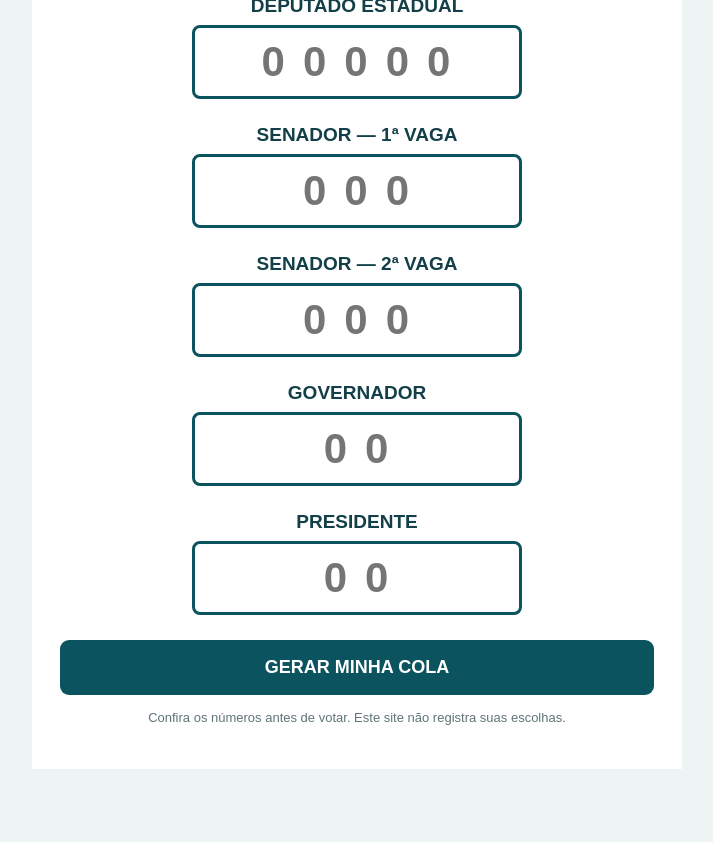
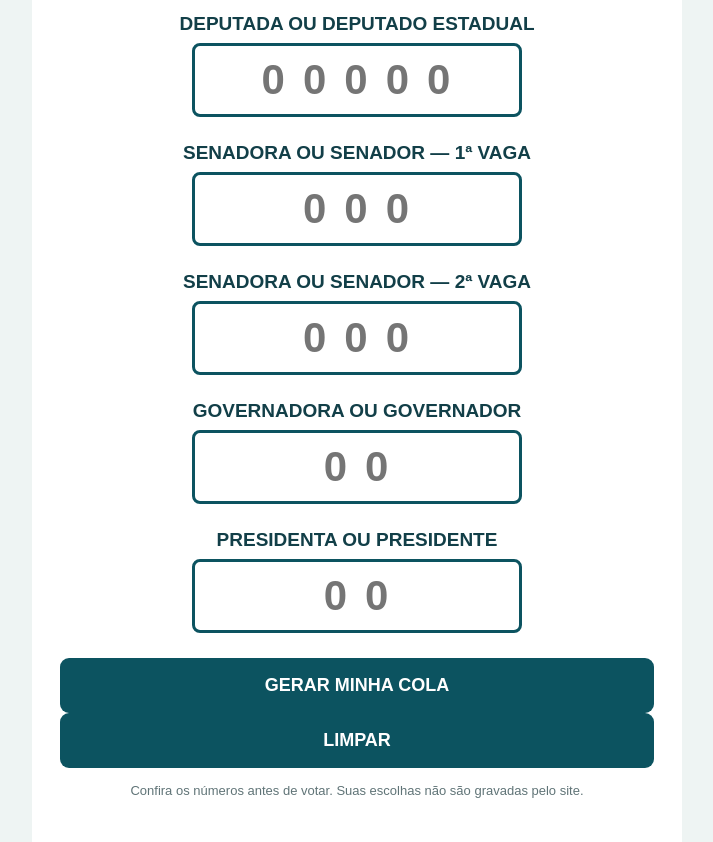
Before and after one commit to GLEISONtiago/colinha, a Next.js app: page / in a window 1280 px wide. Shown: the part 420-1262 px from the top of the page, without its empty margins (283-996 px from the left). Before the commit the page ends 1189 px from the top, so only its background shows below. Built offline with nearby package versions, Linux system fonts and the light colour scheme.

Commit message:
Connect candidate lookup and generate electoral note

```diff
--- a/app/page.js
+++ b/app/page.js
@@ -1,4 +1,62 @@
 'use client';
-import {useState} from 'react';
-const cargos=[['DEPUTADO FEDERAL',4],['DEPUTADO ESTADUAL',5],['SENADOR — 1ª VAGA',3],['SENADOR — 2ª VAGA',3],['GOVERNADOR',2],['PRESIDENTE',2]];
-export default function Home(){const [vals,setVals]=useState({});function set(c,n,v){setVals(s=>({...s,[c]:v.replace(/\\D/g,'').slice(0,n)}))}return <main><header><div>ELEIÇÕES 2026 • PARAÍBA</div><h1>NO DIA 04/10,<br/><b>LEVE A COLA!</b></h1><p>Digite os números que você escolheu. A ferramenta não recomenda candidaturas.</p></header><section>{cargos.map(([c,n])=><div className="cargo" key={c}><label>{c}</label><input inputMode="numeric" maxLength={n} value={vals[c]||''} onChange={e=>set(c,n,e.target.value)} placeholder={'0'.repeat(n)}/></div>)}<button>GERAR MINHA COLA</button><p className="nota">Confira os números antes de votar. Este site não registra suas escolhas.</p></section></main>}
+import {useEffect,useState} from 'react';
+
+const SUPABASE_URL='https://lyagstynyfupldvbzgpb.supabase.co';
+const SUPABASE_KEY='sb_publishable_g3yKs7jTypCIgmXmaJAeUg_PGSkZAhy';
+
+const cargos=[
+ {id:'depFederal',label:'DEPUTADA OU DEPUTADO FEDERAL',office:'DEPUTADO FEDERAL',digits:4,uf:'PB'},
+ {id:'depEstadual',label:'DEPUTADA OU DEPUTADO ESTADUAL',office:'DEPUTADO ESTADUAL',digits:5,uf:'PB'},
+ {id:'senador1',label:'SENADORA OU SENADOR — 1ª VAGA',office:'SENADOR',digits:3,uf:'PB'},
+ {id:'senador2',label:'SENADORA OU SENADOR — 2ª VAGA',office:'SENADOR',digits:3,uf:'PB'},
+ {id:'governador',label:'GOVERNADORA OU GOVERNADOR',office:'GOVERNADOR',digits:2,uf:'PB'},
+ {id:'presidente',label:'PRESIDENTA OU PRESIDENTE',office:'PRESIDENTE',digits:2,uf:'BR'},
+];
+
+async function buscar(c,numero){
+ const qs=new URLSearchParams({select:'ballot_name,party_abbreviation,candidate_number,photo_url,tse_candidate_id',election_year:'eq.2026',uf:`eq.${c.uf}`,office:`eq.${c.office}`,candidate_number:`eq.${numero}`});
+ const r=await fetch(`${SUPABASE_URL}/rest/v1/candidates?${qs}`,{headers:{apikey:SUPABASE_KEY,Authorization:`Bearer ${SUPABASE_KEY}`}});
+ if(!r.ok) throw new Error('Falha ao consultar');
+ return r.json();
+}
+
+function Campo({c,value,onChange}){
+ const [state,setState]=useState({status:'idle',items:[]});
+ useEffect(()=>{let active=true;if(value.length!==c.digits){setState({status:'idle',items:[]});return}
+  setState({status:'loading',items:[]});
+  const t=setTimeout(()=>buscar(c,value).then(items=>active&&setState({status:items.length?'ok':'none',items})).catch(()=>active&&setState({status:'error',items:[]})),250);
+  return()=>{active=false;clearTimeout(t)}
+ },[value,c.digits,c.office,c.uf]);
+ const item=state.items.length===1?state.items[0]:null;
+ return <div className="cargo">
+  <label htmlFor={c.id}>{c.label}</label>
+  <input id={c.id} aria-label={c.label} inputMode="numeric" maxLength={c.digits} value={value} onChange={e=>onChange(e.target.value.replace(/\D/g,'').slice(0,c.digits))} placeholder={'0'.repeat(c.digits)}/>
+  {state.status==='loading'&&<p className="status">Consultando…</p>}
+  {state.status==='none'&&<p className="status erro">Candidatura não encontrada. Confira o número.</p>}
+  {state.status==='error'&&<p className="status erro">Não foi possível consultar agora.</p>}
+  {state.items.length>1&&<p className="status aviso">Há mais de um registro para este número na base atual do TSE. Confira antes de continuar.</p>}
+  {item&&<div className="candidate">
+   {item.photo_url?<img src={item.photo_url} alt="" crossOrigin="anonymous"/>:<div className="noPhoto">SEM FOTO</div>}
+   <div><strong>{item.ballot_name}</strong><span>{item.party_abbreviation}</span><small>Nº {item.candidate_number}</small></div>
+  </div>}
+ </div>
+}
+
+export default function Home(){
+ const [vals,setVals]=useState({});
+ function limpar(){setVals({})}
+ function gerar(){
+  const cards=cargos.map(c=>({c,value:vals[c.id]||''})).filter(x=>x.value);
+  if(!cards.length){alert('Digite pelo menos um número para gerar sua cola.');return}
+  const w=1080,h=1350,canvas=document.createElement('canvas');canvas.width=w;canvas.height=h;const x=canvas.getContext('2d');
+  x.fillStyle='#fff';x.fillRect(0,0,w,h);x.fillStyle='#0c5360';x.fillRect(0,0,w,230);x.textAlign='center';x.fillStyle='#fff';x.font='700 38px Arial';x.fillText('ELEIÇÕES 2026 • PARAÍBA',w/2,65);x.font='800 70px Arial';x.fillText('LEVE A SUA COLA!',w/2,155);
+  let y=300;x.textAlign='left';
+  for(const {c,value} of cards){x.fillStyle='#0c5360';x.font='700 29px Arial';x.fillText(c.label,90,y);x.font='800 55px Arial';x.fillText(value,90,y+65);y+=150}
+  x.fillStyle='#607477';x.font='24px Arial';x.fillText('Confira os números antes de votar.',90,1290);
+  const a=document.createElement('a');a.download='minha-cola-eleitoral-2026.png';a.href=canvas.toDataURL('image/png');a.click();
+ }
+ return <main><header><div className="eyebrow">ELEIÇÕES 2026 • PARAÍBA</div><h1>NO DIA 04/10,<br/><b>LEVE A COLA!</b></h1><p>Digite os números que você já escolheu. A ferramenta apenas identifica as candidaturas.</p></header>
+ <section>{cargos.map(c=><Campo key={c.id} c={c} value={vals[c.id]||''} onChange={v=>setVals(s=>({...s,[c.id]:v}))}/>)}
+ <div className="actions"><button onClick={gerar}>GERAR MINHA COLA</button><button className="secondary" onClick={limpar}>LIMPAR</button></div>
+ <p className="nota">Confira os números antes de votar. Suas escolhas não são gravadas pelo site.</p></section></main>
+}
```
